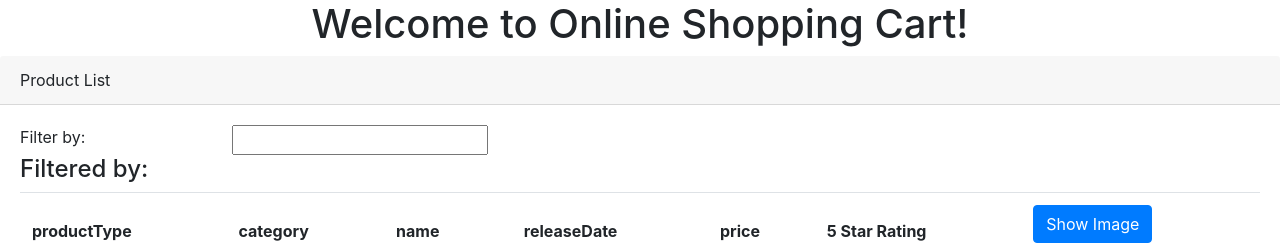
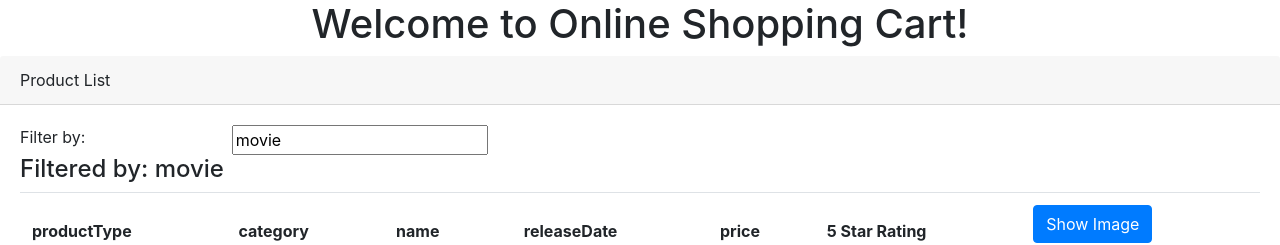
Before and after one commit to jayampathib/Angular_ShopingCart, an Angular app in the folder ShopCart/: page / in a window 1280 px wide. Shown: the top 245 px of the page. Built offline with nearby package versions, Linux system fonts and the light colour scheme.

Commit message:
6.0 Add 2 way binding. add formsmodule to achieve this

```diff
--- a/ShopCart/src/app/Products/product-list.component.html
+++ b/ShopCart/src/app/Products/product-list.component.html
@@ -6,12 +6,12 @@
         <div class='row'>
             <div class='col-md-2'>Filter by:</div>
             <div class='col-md-4'>
-            <input type='text' />
+            <input type='text' [(ngModel)]='listFilter'  />
             </div>
         </div>
         <div class='row'>
             <div class='col-md-6'>
-            <h4>Filtered by: </h4>
+            <h4>Filtered by: {{listFilter}}</h4>
             </div>
         </div>
         <div class='table-responsive'>
--- a/ShopCart/src/app/Products/product-list.component.ts
+++ b/ShopCart/src/app/Products/product-list.component.ts
@@ -9,6 +9,7 @@
     pageTitle:string ='Product List';
     imageWidth :number =50;
     margin:number =2;
+    listFilter:string = 'movie'
 
     showImage:boolean =false;
     toggleImage() :void{
--- a/ShopCart/src/app/app.module.ts
+++ b/ShopCart/src/app/app.module.ts
@@ -1,4 +1,5 @@
 import { BrowserModule } from '@angular/platform-browser';
+import {FormsModule} from '@angular/forms';
 import { NgModule } from '@angular/core';
 
 import { AppComponent } from './app.component';
@@ -10,7 +11,8 @@
     ProductListComponent
   ],
   imports: [
-    BrowserModule
+    BrowserModule,
+    FormsModule
   ],
   providers: [],
   bootstrap: [AppComponent]
```
